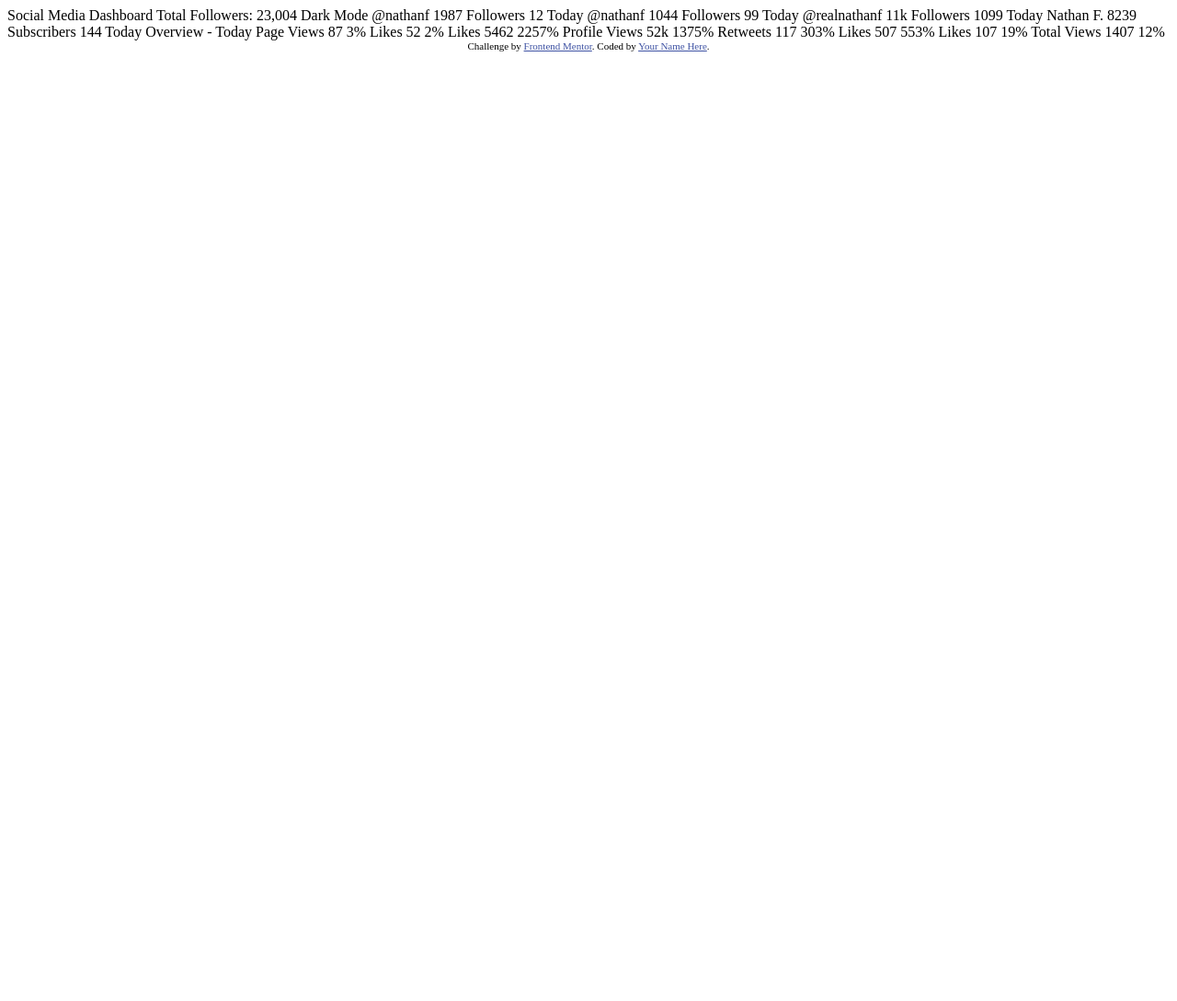
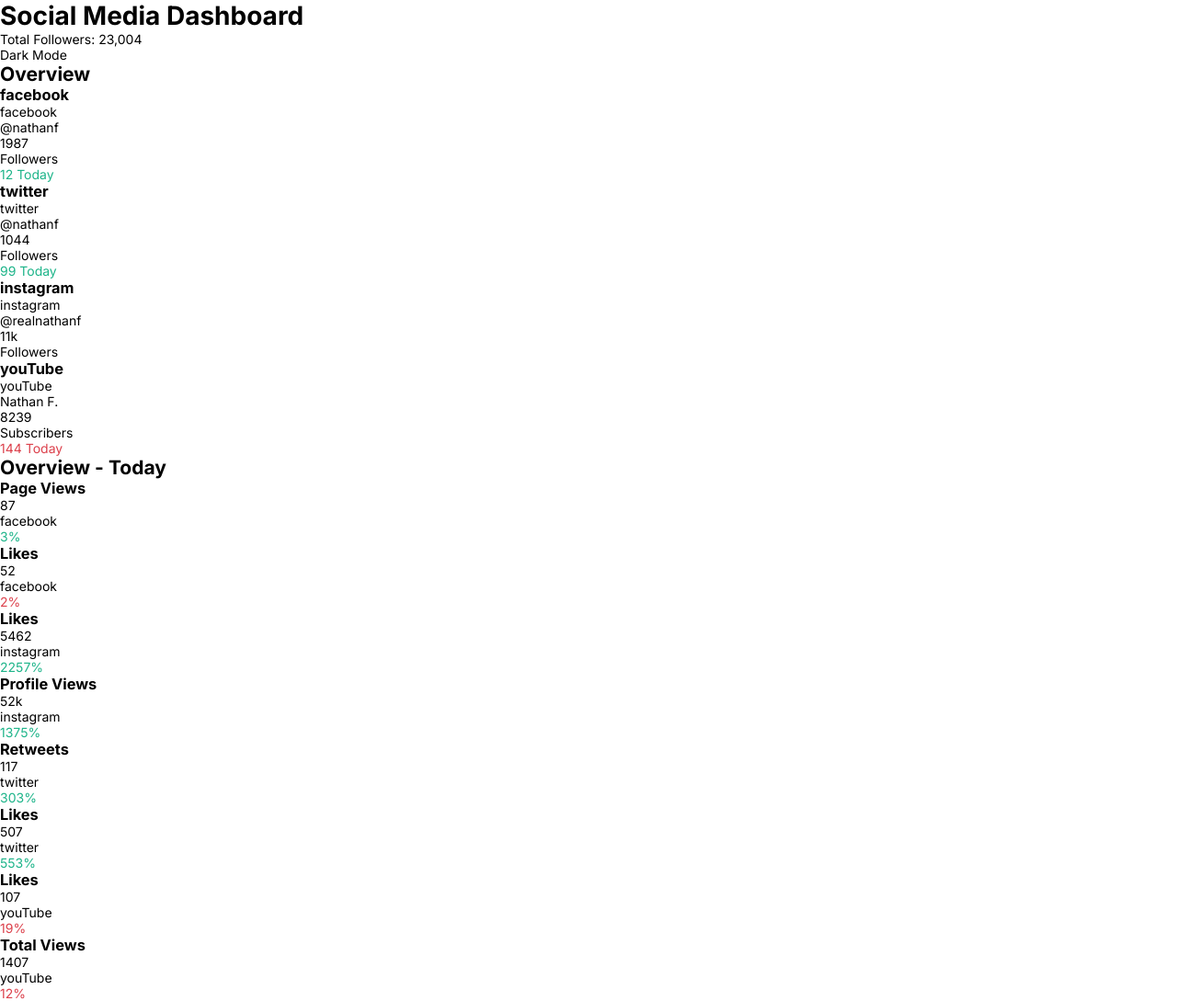
Before and after one commit to yoniakabecky/mini-projects-2, a plain HTML site: page index.html in a window 1280 px wide. Shown: the whole page at 92% size. Before the commit the page ends 800 px from the top, so only its background shows below. Drawn offline with Linux system fonts and the light colour scheme.

Commit message:
Structure index.html

```diff
--- a/index.html
+++ b/index.html
@@ -1,87 +1,174 @@
 <!DOCTYPE html>
 <html lang="en">
-<head>
-  <meta charset="UTF-8">
-  <meta name="viewport" content="width=device-width, initial-scale=1.0"> <!-- displays site properly based on user's device -->
+  <head>
+    <meta charset="UTF-8" />
+    <meta name="viewport" content="width=device-width, initial-scale=1.0" />
 
-  <link rel="icon" type="image/png" sizes="32x32" href="./images/favicon-32x32.png">
+    <link
+      rel="icon"
+      type="image/png"
+      sizes="32x32"
+      href="./images/favicon-32x32.png"
+    />
+    <link rel="preconnect" href="https://fonts.gstatic.com" />
+    <link
+      href="https://fonts.googleapis.com/css2?family=Inter:wght@400;700&display=swap"
+      rel="stylesheet"
+    />
+    <link rel="stylesheet" href="./styles/index.css" />
 
-  <title>Frontend Mentor | [Challenge Name Here]</title>
+    <title>Social Media Dashboard | Frontend Mentor</title>
+  </head>
 
-  <!-- Feel free to remove these styles or customise in your own stylesheet 👍 -->
-  <style>
-    .attribution { font-size: 11px; text-align: center; }
-    .attribution a { color: hsl(228, 45%, 44%); }
-  </style>
-</head>
-<body>
+  <body>
+    <main>
+      <header>
+        <h1>Social Media Dashboard</h1>
+        <span class="total">Total Followers: 23,004</span>
 
-  Social Media Dashboard
-  Total Followers: 23,004
+        <div class="theme-wrapper">
+          <span>Dark Mode</span>
+          <span class="theme-switch"></span>
+        </div>
+      </header>
 
-  Dark Mode
+      <section class="main-overview">
+        <h2>Overview</h2>
 
+        <div class="card-lg">
+          <span class="top-bar facebook"></span>
 
+          <h3>facebook</h3>
 
-  @nathanf
-  1987
-  Followers
-  12 Today
+          <div class="account-info">
+            <span class="icons">facebook</span>
+            <p class="account-name">@nathanf</p>
+          </div>
 
-  @nathanf
-  1044
-  Followers
-  99 Today
+          <div class="numbers-wrapper">
+            <span class="number">1987</span>
+            <p class="unit">Followers</p>
+          </div>
 
-  @realnathanf
-  11k
-  Followers
-  1099 Today
+          <div class="increase">12 Today</div>
+        </div>
 
-  Nathan F.
-  8239
-  Subscribers
-  144 Today
+        <div class="card-lg">
+          <span class="top-bar twitter"></span>
 
+          <h3>twitter</h3>
 
+          <div class="account-info">
+            <span class="icons">twitter</span>
+            <p class="account-name">@nathanf</p>
+          </div>
 
-  Overview - Today
+          <div class="numbers-wrapper">
+            <span class="number">1044</span>
+            <p class="unit">Followers</p>
+          </div>
 
-  Page Views
-  87
-  3%
+          <div class="increase">99 Today</div>
+        </div>
 
-  Likes
-  52
-  2%
+        <div class="card-lg">
+          <span class="top-bar instagram"></span>
 
-  Likes
-  5462
-  2257%
+          <h3>instagram</h3>
 
-  Profile Views
-  52k
-  1375%
+          <div class="account-info">
+            <span class="icons">instagram</span>
+            <p class="account-name">@realnathanf</p>
+          </div>
 
-  Retweets
-  117
-  303%
+          <div class="numbers-wrapper">
+            <span class="number">11k</span>
+            <p class="unit">Followers</p>
+          </div>
 
-  Likes
-  507
-  553%
+          <div class="increase"></div>
+        </div>
 
-  Likes
-  107
-  19%
+        <div class="card-lg">
+          <span class="top-bar youTube"></span>
 
-  Total Views
-  1407
-  12%
+          <h3>youTube</h3>
 
-  <div class="attribution">
-    Challenge by <a href="https://www.frontendmentor.io?ref=challenge" target="_blank">Frontend Mentor</a>.
-    Coded by <a href="#">Your Name Here</a>.
-  </div>
-</body>
+          <div class="account-info">
+            <span class="icons">youTube</span>
+            <p class="account-name">Nathan F.</p>
+          </div>
+
+          <div class="numbers-wrapper">
+            <span class="number">8239</span>
+            <p class="unit">Subscribers</p>
+          </div>
+
+          <div class="decrease">144 Today</div>
+        </div>
+      </section>
+
+      <section class="dayly-overview">
+        <h2>Overview - Today</h2>
+
+        <div class="card-wrapper">
+          <div class="card-sm">
+            <h3 class="headline">Page Views</h3>
+            <div class="number">87</div>
+            <div class="icons">facebook</div>
+            <div class="increase">3%</div>
+          </div>
+
+          <div class="card-sm">
+            <h3 class="headline">Likes</h3>
+            <div class="number">52</div>
+            <div class="icons">facebook</div>
+            <div class="decrease">2%</div>
+          </div>
+
+          <div class="card-sm">
+            <h3 class="headline">Likes</h3>
+            <div class="number">5462</div>
+            <div class="icons">instagram</div>
+            <div class="increase">2257%</div>
+          </div>
+
+          <div class="card-sm">
+            <h3 class="headline">Profile Views</h3>
+            <div class="number">52k</div>
+            <div class="icons">instagram</div>
+            <div class="increase">1375%</div>
+          </div>
+
+          <div class="card-sm">
+            <h3 class="headline">Retweets</h3>
+            <div class="number">117</div>
+            <div class="icons">twitter</div>
+            <div class="increase">303%</div>
+          </div>
+
+          <div class="card-sm">
+            <h3 class="headline">Likes</h3>
+            <div class="number">507</div>
+            <div class="icons">twitter</div>
+            <div class="increase">553%</div>
+          </div>
+
+          <div class="card-sm">
+            <h3 class="headline">Likes</h3>
+            <div class="number">107</div>
+            <div class="icons">youTube</div>
+            <div class="decrease">19%</div>
+          </div>
+
+          <div class="card-sm">
+            <h3 class="headline">Total Views</h3>
+            <div class="number">1407</div>
+            <div class="icons">youTube</div>
+            <div class="decrease">12%</div>
+          </div>
+        </div>
+      </section>
+    </main>
+  </body>
 </html>
--- /dev/null
+++ b/styles/index.css
@@ -0,0 +1,52 @@
+* {
+  margin: 0;
+  padding: 0;
+  box-sizing: border-box;
+}
+
+body {
+  font-family: "Inter", sans-serif;
+  font-size: 14px;
+}
+
+.dark-theme {
+  --bg: hsl(230, 17%, 14%);
+  --top-bg: hsl(232, 19%, 15%);
+  --card-bg: hsl(228, 28%, 20%);
+  --text-primary: hsl(0, 0%, 100%);
+  --text-secondary: hsl(228, 34%, 66%);
+  --switch-bg: linear gradient hsl(210, 78%, 56%) to hsl(146, 68%, 55%);
+}
+
+.light-theme {
+  --bg: hsl(0, 0%, 100%);
+  --top-bg: hsl(225, 100%, 98%);
+  --card-bg: hsl(227, 47%, 96%);
+  --text-primary: hsl(230, 17%, 14%);
+  --text-secondary: hsl(228, 12%, 44%);
+  --switch-bg: hsl(230, 22%, 74%);
+}
+
+.increase {
+  color: hsl(163, 72%, 41%);
+}
+
+.decrease {
+  color: hsl(356, 69%, 56%);
+}
+
+.facebook {
+  background-color: hsl(208, 92%, 53%);
+}
+
+.twitter {
+  background-color: hsl(203, 89%, 53%);
+}
+
+.instagram {
+  background-color: linear gradient hsl(37, 97%, 70%) to hsl(329, 70%, 58%);
+}
+
+.youTube {
+  background-color: hsl(348, 97%, 39%);
+}
```
